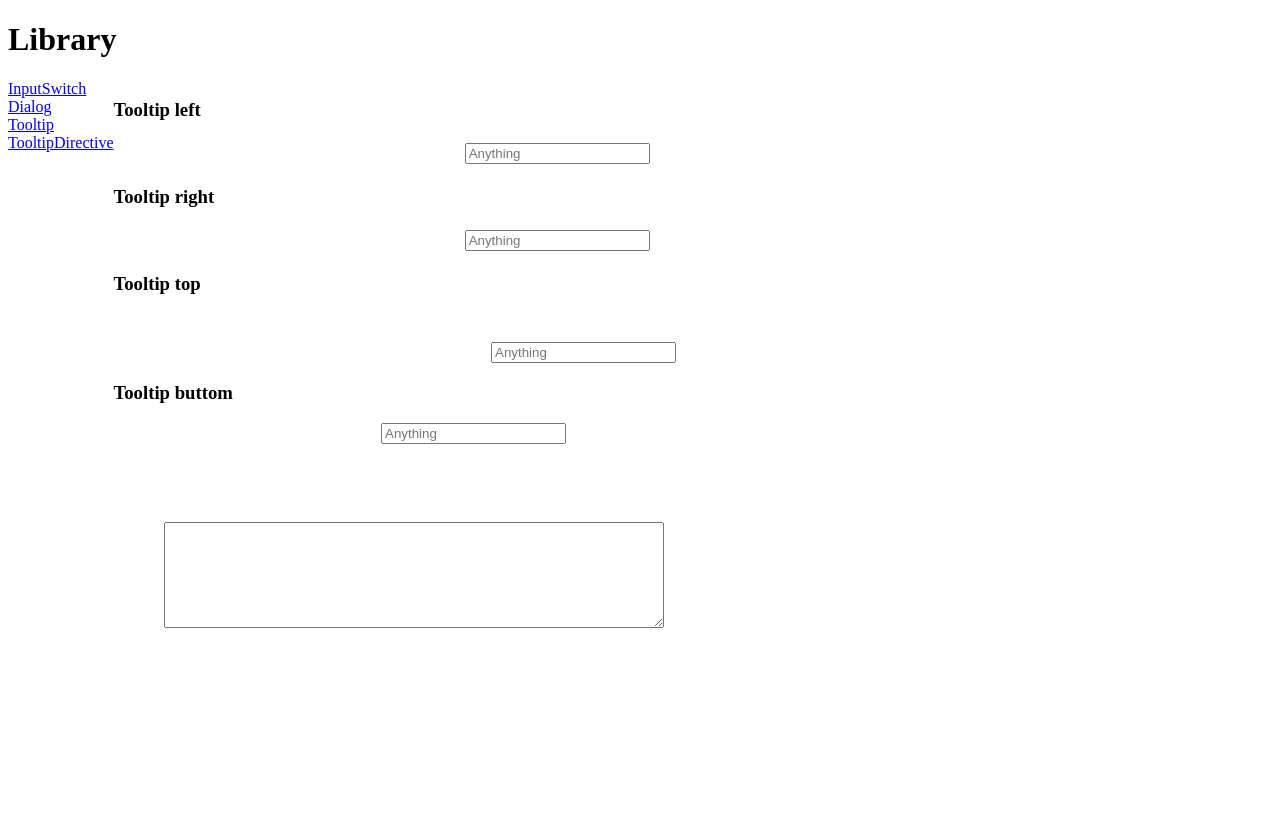
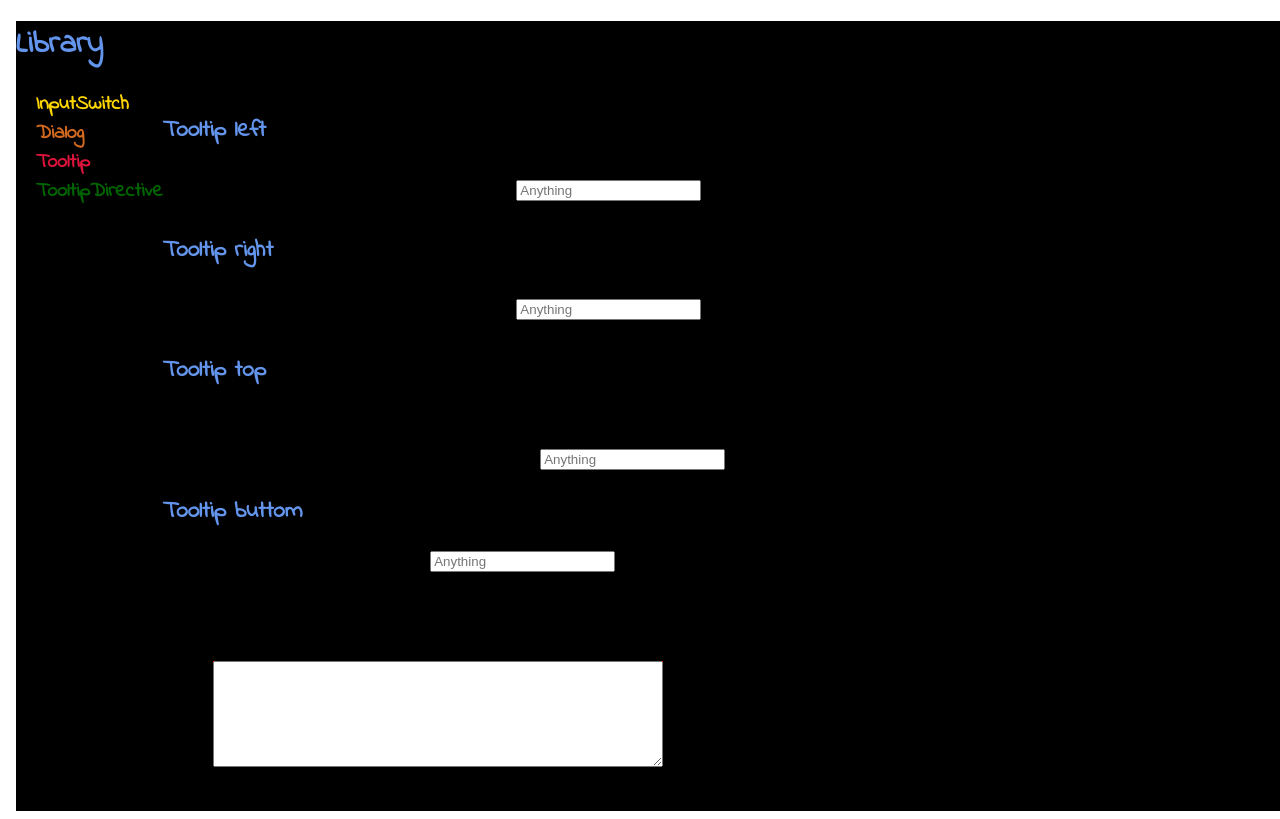
Before and after one commit to vladalazareva/AngularWork, an Angular app: page /Tooltip in a window 1280 px wide. Built offline with nearby package versions, Linux system fonts and the light colour scheme.

Commit message:
change style

```diff
--- a/src/app/app.component.html
+++ b/src/app/app.component.html
@@ -1,22 +1,13 @@
-<!--<app-input-switch-showcase></app-input-switch-showcase>
-<app-tooltip-directive-showcase></app-tooltip-directive-showcase>
-<app-dialog-showcase></app-dialog-showcase>
-<app-tooltip-showcase></app-tooltip-showcase>-->
+<body>
+<link href="https://fonts.googleapis.com/css?family=Indie+Flower&display=swap" rel="stylesheet">
 <h1>Library</h1>
 <div class="main">
   <nav>
-    <div class="main__inputSwitch">
-    <a routerLink="/InputSwitch" routerLinkActive="active">InputSwitch</a>
-    </div>
-    <div class="main__dialog">
-    <a routerLink="/Dialog" routerLinkActive="active">Dialog</a>
-    </div>
-    <div class="main__tooltip">
-    <a routerLink="/Tooltip" routerLinkActive="active">Tooltip</a>
-    </div>
-    <div class="main__tooltipDirective">
-    <a routerLink="/TooltipDirective" routerLinkActive="active">TooltipDirective</a>
-    </div>
+    <div class="main__inputSwitch" routerLink="/InputSwitch" routerLinkActive="active" style="color: gold">InputSwitch</div>
+    <div class="main__dialog" routerLink="/Dialog" routerLinkActive="active" style="color: chocolate ">Dialog</div>
+    <div class="main__tooltip" routerLink="/Tooltip" routerLinkActive="active" style="color: crimson" >Tooltip</div>
+    <div class="main__tooltipDirective" routerLink="/TooltipDirective" routerLinkActive="active"style="color: darkgreen" >TooltipDirective</div>
   </nav>
   <router-outlet></router-outlet>
 </div>
+</body>
--- a/src/app/app.component.scss
+++ b/src/app/app.component.scss
@@ -1,8 +1,25 @@
+p{
+  color: darkblue;
+  margin-left: 40px;
+  padding-top: 20px;
+}
+body{
+  background: black;
+  background-size: 100%;
+  height: 100%;
+  width: 100%;
+  font-family: 'Indie Flower', cursive;
+  color: cornflowerblue;
+}
 .main {
   display: flex;
   flex-direction: row;
+  font-weight: bold;
+  font-size: 20px;
+  text-decoration: none;
+  margin-left: 20px;
 
-  &__inputSwitch {  }
+  main__inputSwitch {  }
   &__dialog {  }
   &__tooltip {  }
   &__tooltipDirective {  }
--- a/src/app/components/dialog/dialog.component.html
+++ b/src/app/components/dialog/dialog.component.html
@@ -7,7 +7,6 @@
     </div>
     <div class="dialog__content">
       <ng-content>
-
       </ng-content>
     </div>
   </div>
--- a/src/app/components/dialog/dialog.component.scss
+++ b/src/app/components/dialog/dialog.component.scss
@@ -11,12 +11,14 @@
     text-align: center;
     padding: 50px;
     border-radius: 10px;
-    background: aliceblue;
+    background: darkgreen;
     transition: 0.5s;
     margin-top: 100px;
-    margin-left: 100px;
+    margin-left: 450px;
     margin-right: 100px;
     margin-buttom: 100px;
+    width: 30%;
+    color: darkorange;
 
     &_fullview {
       width: 100%;
@@ -27,6 +29,7 @@
       bottom: 0;
       right: 0;
       padding: 10px;
+
     }
   }
 
@@ -40,21 +43,19 @@
     display: flex;
     flex-direction: column;
     align-items: stretch;
-    margin: 10px;
     font-size: 15px;
-    background: khaki;
+    background: darkblue;
+    color: darkorange;
   }
 
   &__close {
     display: flex;
     flex-direction: column;
     align-items: stretch;
-    background: darksalmon;
-    margin: 10px;
-    margin-left: 90%;
-  }
-
-  #open:target {
-    display: block;
+    background: brown;
+    margin-top: 10px;
+    margin-left: 80%;
+    width: 20%;
+    color: darkorange;
   }
 }
--- a/src/app/components/logspace/logspace.component.scss
+++ b/src/app/components/logspace/logspace.component.scss
@@ -2,9 +2,10 @@
   margin: 50px;
   position: relative;
   display: flex;
-  width: 500px;
-  padding-right: 100px;
+  width: 450px;
   height: 100px;
+  background: red;
+
   &__p{
   font-size: 30%;
   }
--- a/src/app/directives/tooltip.scss
+++ b/src/app/directives/tooltip.scss
@@ -1,4 +1,5 @@
 .allTooltip__input{
+  margin-bottom: 50px;
   margin-left: 100px;
 }
 
--- a/src/app/showcases/dialog-showcase/dialog-showcase.component.html
+++ b/src/app/showcases/dialog-showcase/dialog-showcase.component.html
@@ -3,4 +3,3 @@
   <p>You can add anything</p>
 </app-dialog>
 <button (click)="showDialog()" >Show dialog</button>
-<app-logspace [info]="visible"></app-logspace>
```
